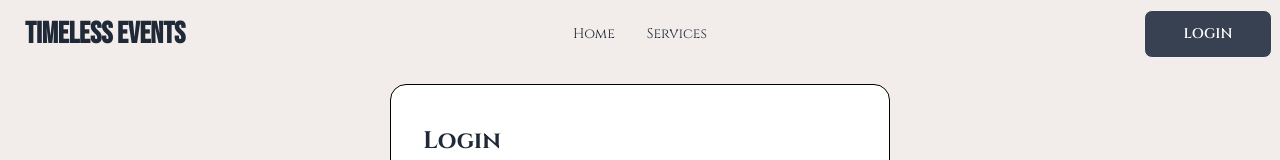
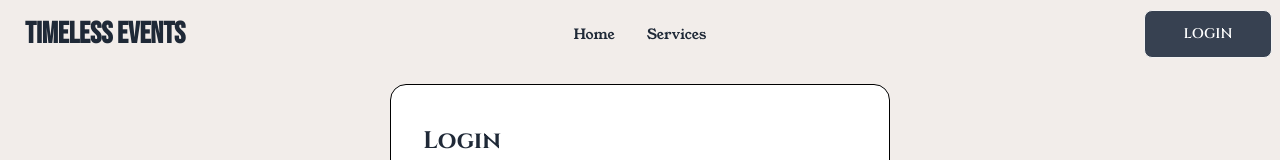
Before and after one commit to nasimrifat101/Timeless-event, a React (Vite) app: page /login in a window 1280 px wide. Shown: the top 160 px of the page. Built offline with nearby package versions, Linux system fonts and the light colour scheme; no server answers.

Commit message:
little tweks here and there

```diff
--- a/src/pages/Navigation/Nav.jsx
+++ b/src/pages/Navigation/Nav.jsx
@@ -13,7 +13,7 @@ const Nav = () => {
           }
           to="/"
         >
-          Home
+          <span className="font-young">Home</span>
         </NavLink>
       </li>
       <li>
@@ -23,7 +23,7 @@ const Nav = () => {
           }
           to="/services"
         >
-          Services
+          <span className="font-young">Services</span>
         </NavLink>
       </li>
      {
@@ -34,7 +34,7 @@ const Nav = () => {
         }
         to="/dashboard"
       >
-        Dashboard
+        <span className="font-young">Dashboard</span>
       </NavLink>
     </li>
      }
@@ -46,7 +46,7 @@ const Nav = () => {
         }
         to="/brainstorm"
       >
-        Brainstorm
+        <span className="font-young">Brainstorm</span>
       </NavLink>
     </li>
      }
```
